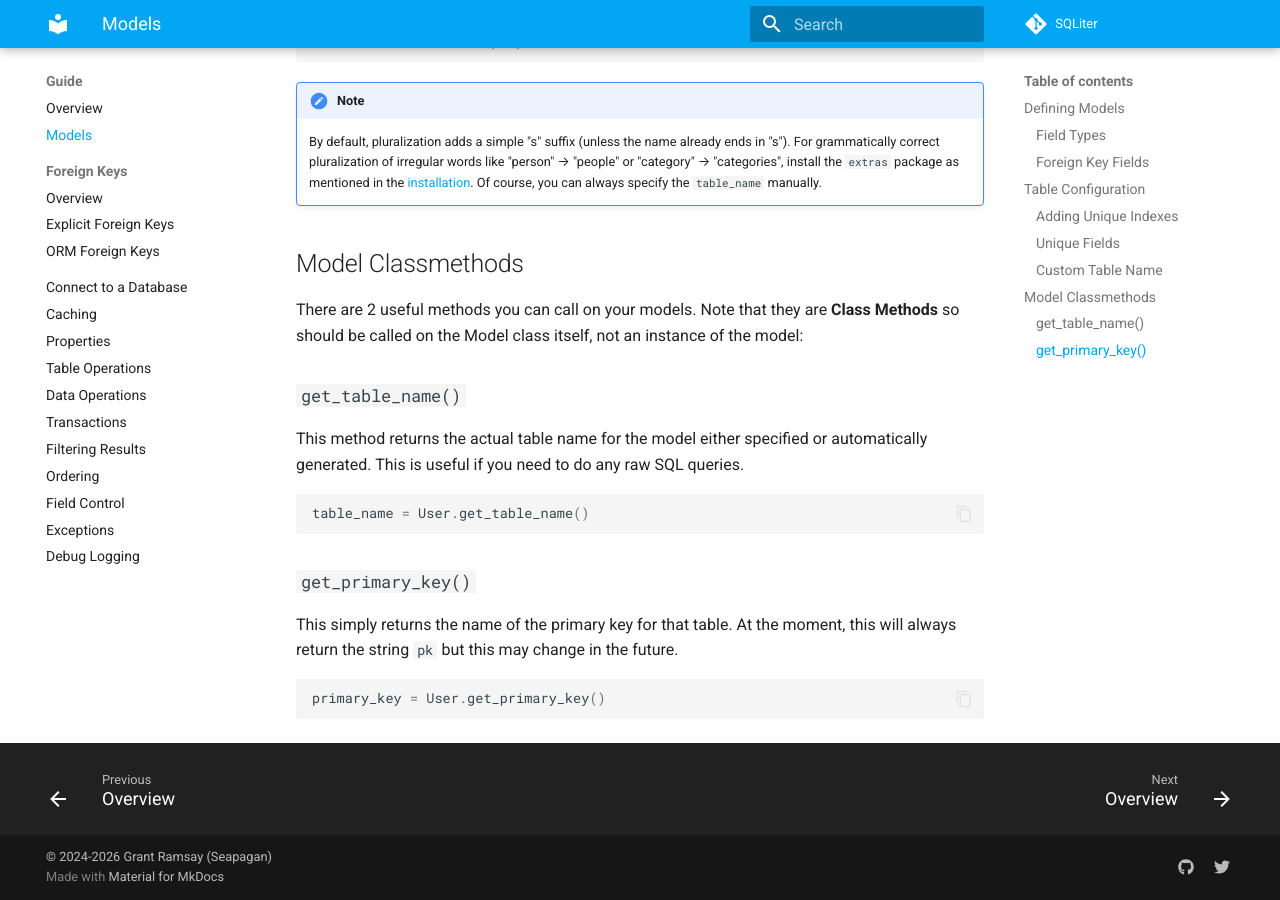
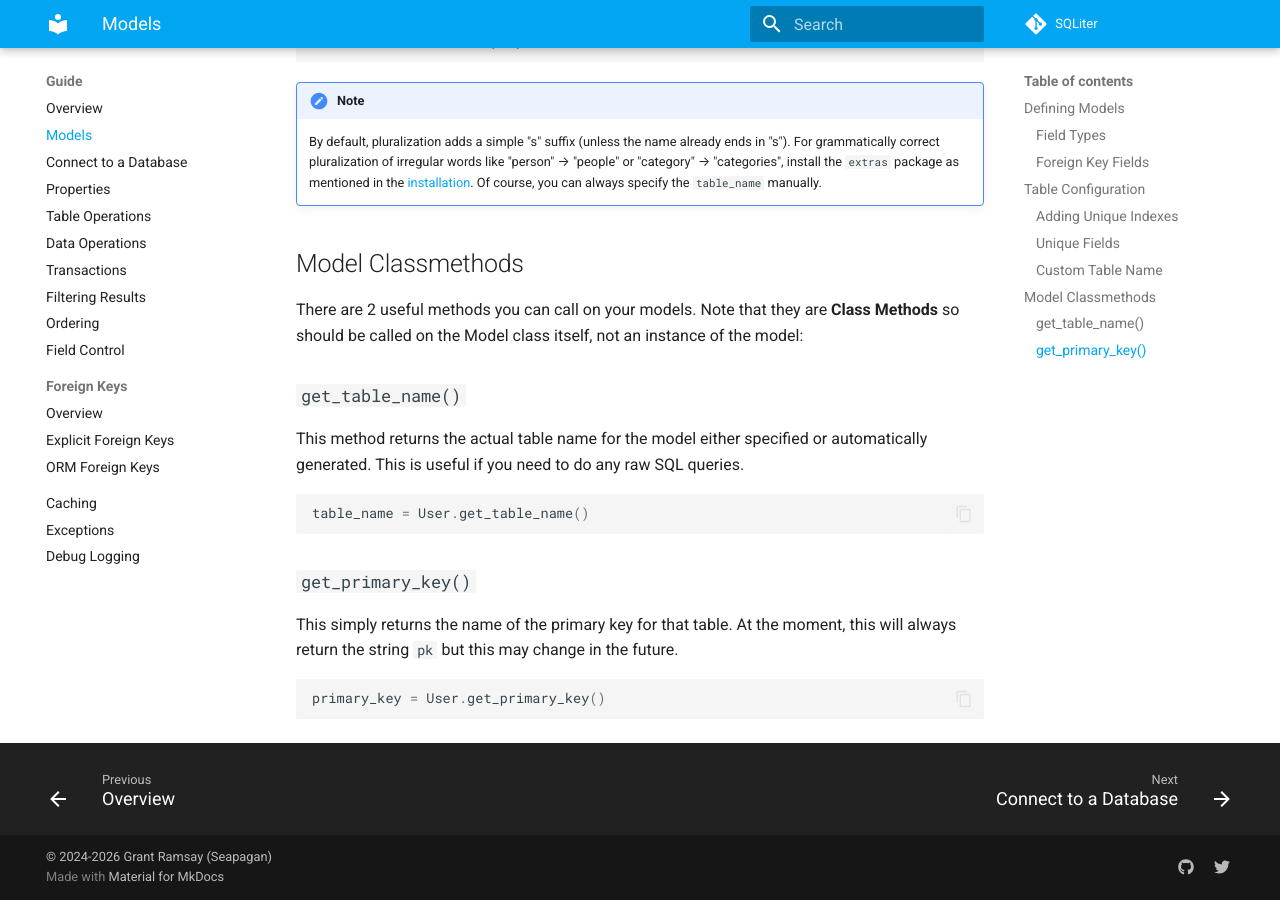
Before and after one commit to seapagan/sqliter-py, an MkDocs documentation site: the page built from docs/guide/models.md, in a window 1280 px wide and 900 px high, scrolled down 3792 px. Built offline with MkDocs 1.6.1 and Material for MkDocs 9.7.7, drawn with Linux system fonts in a browser that asks for light colours; plug-ins that fetch from the network failed and are left out; comment, search, counter and statistics services are not loaded; some of the changed lines change nothing that is shown.

Commit message:
docs: move Foreign Keys after Field Control in Guide nav
Reorder the Guide navigation so Foreign Keys appears after the
core querying topics and before Caching, rather than near the top.

```diff
--- a/mkdocs.yml
+++ b/mkdocs.yml
@@ -71,12 +71,7 @@ nav:
   - Guide:
       - Overview: guide/guide.md
       - Models: guide/models.md
-      - Foreign Keys:
-          - Overview: guide/foreign-keys.md
-          - Explicit Foreign Keys: guide/foreign-keys/explicit.md
-          - ORM Foreign Keys: guide/foreign-keys/orm.md
       - Connect to a Database: guide/connecting.md
-      - Caching: guide/caching.md
       - Properties: guide/properties.md
       - Table Operations: guide/tables.md
       - Data Operations: guide/data-operations.md
@@ -84,6 +79,11 @@ nav:
       - Filtering Results: guide/filtering.md
       - Ordering: guide/ordering.md
       - Field Control: guide/fields.md
+      - Foreign Keys:
+          - Overview: guide/foreign-keys.md
+          - Explicit Foreign Keys: guide/foreign-keys/explicit.md
+          - ORM Foreign Keys: guide/foreign-keys/orm.md
+      - Caching: guide/caching.md
       - Exceptions: guide/exceptions.md
       - Debug Logging: guide/debug.md
   - API Reference:
```
